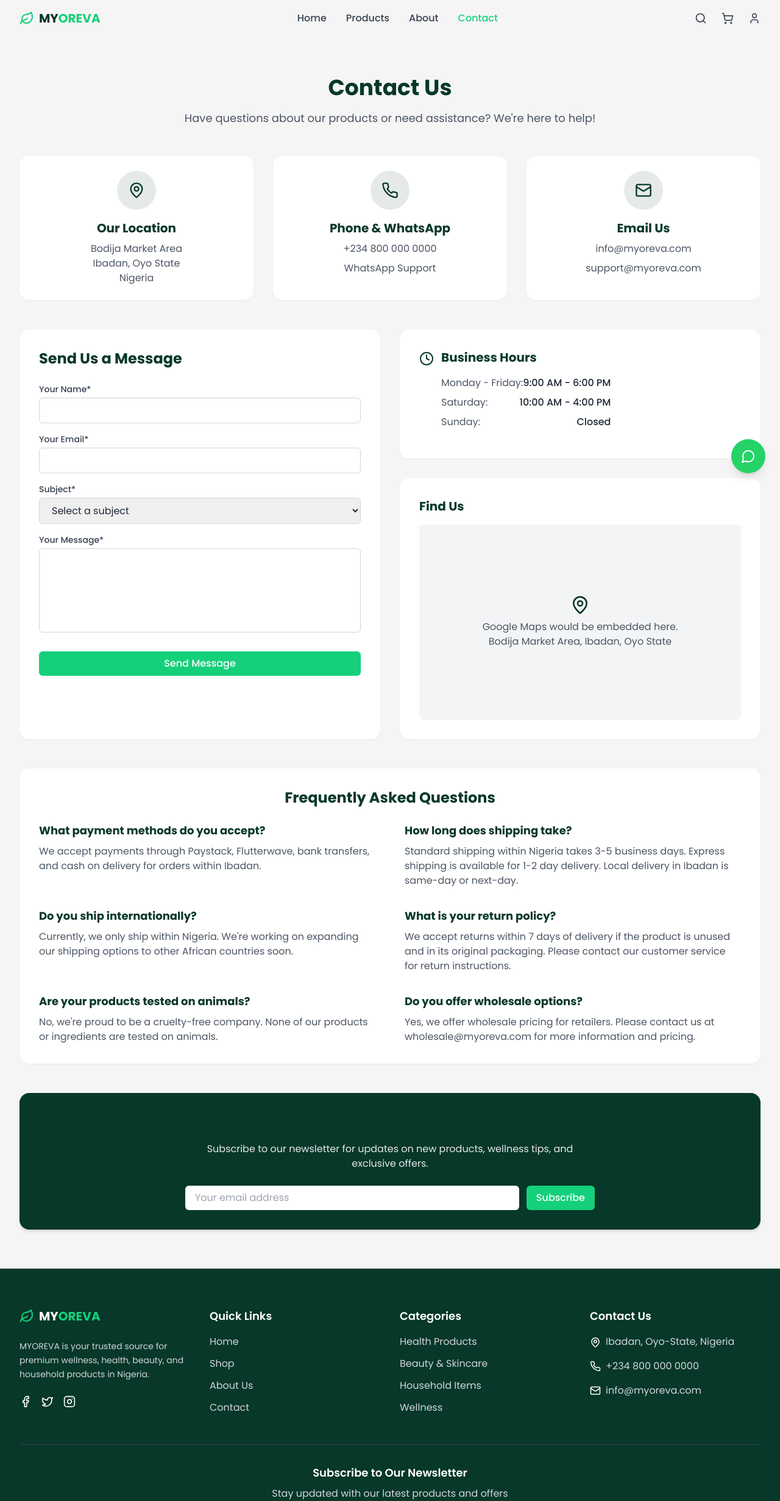
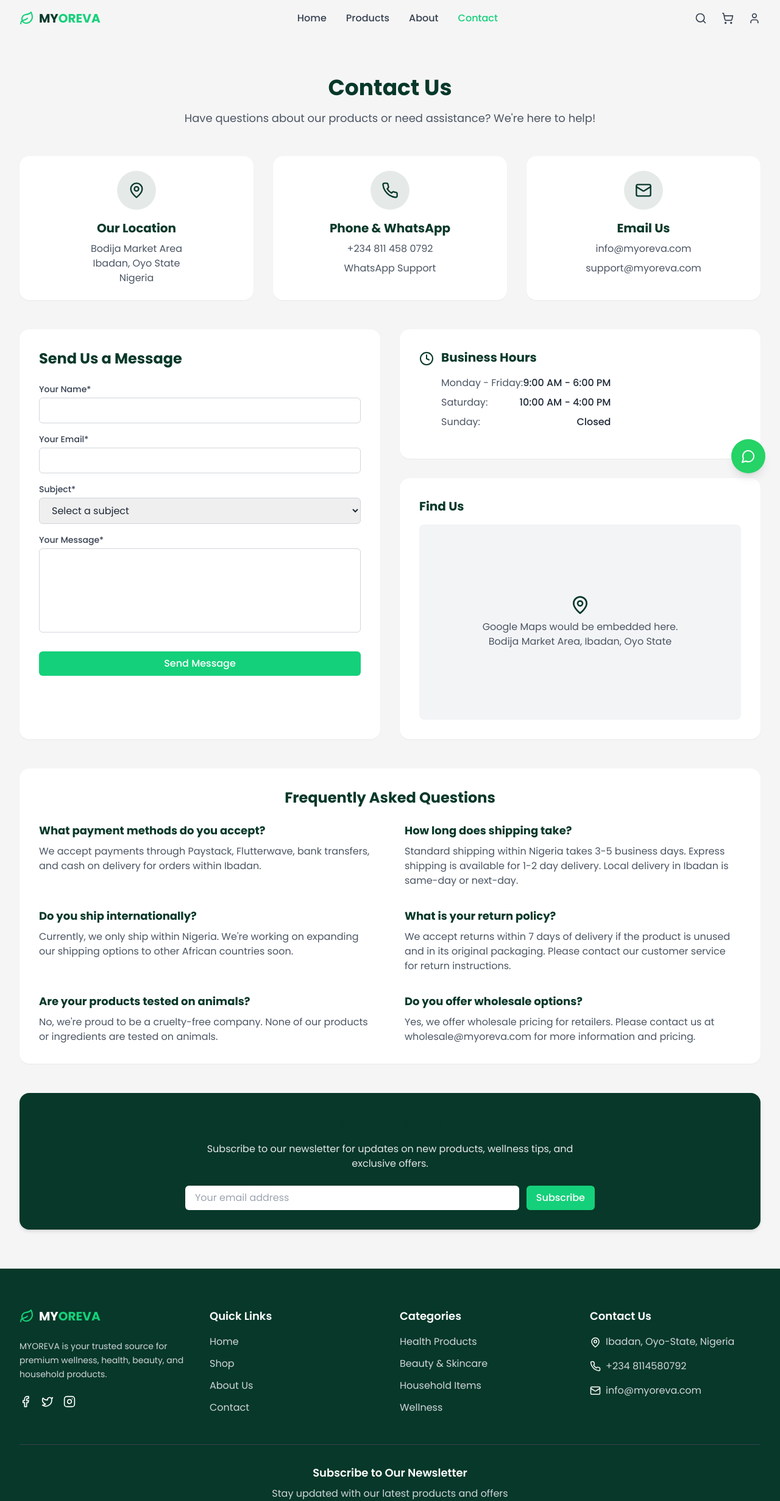
Before and after one commit to jayy-cyberr/Myoreva, a React (Vite) app: page /contact in a window 1280 px wide. Shown: the top 2461 px of the page at 61% size. Built offline with nearby package versions, Linux system fonts and the light colour scheme.

Commit message:
hero desc

```diff
--- a/src/components/layout/Footer.tsx
+++ b/src/components/layout/Footer.tsx
@@ -12,7 +12,7 @@ const Footer: React.FC = () => {
           <div className="space-y-6">
             <Logo variant="light" />
             <p className="text-gray-300 text-sm leading-relaxed">
-              MYOREVA is your trusted source for premium wellness, health, beauty, and household products in Nigeria.
+              MYOREVA is your trusted source for premium wellness, health, beauty, and household products.
             </p>
             <div className="flex space-x-4">
               <a href="https://facebook.com" className="text-white hover:text-secondary transition-colors" aria-label="Facebook">
@@ -75,7 +75,7 @@ const Footer: React.FC = () => {
               </li>
               <li className="flex items-center">
                 <Phone className="mr-2 flex-shrink-0" size={18} />
-                <a href="tel:+2348000000000" className="text-gray-300 hover:text-secondary transition-colors">+234 800 000 0000</a>
+                <a href="tel:+2348114580792" className="text-gray-300 hover:text-secondary transition-colors">+234 8114580792</a>
               </li>
               <li className="flex items-center">
                 <Mail className="mr-2 flex-shrink-0" size={18} />
--- a/src/components/ui/WhatsAppWidget.tsx
+++ b/src/components/ui/WhatsAppWidget.tsx
@@ -8,7 +8,7 @@ const WhatsAppWidget: React.FC = () => {
     setIsOpen(!isOpen);
   };
 
-  const whatsappNumber = '+2348000000000';
+  const whatsappNumber = '+2348114580792';
   const whatsappMessage = encodeURIComponent('Hello, I have a question about MYOREVA products.');
   const whatsappUrl = `https://wa.me/${whatsappNumber}?text=${whatsappMessage}`;
 
--- a/src/pages/ContactPage.tsx
+++ b/src/pages/ContactPage.tsx
@@ -96,10 +96,10 @@ const ContactPage: React.FC = () => {
             </div>
             <h3 className="text-xl font-bold mb-2">Phone & WhatsApp</h3>
             <p className="text-gray-600 mb-2">
-              <a href="tel:+2348000000000" className="hover:text-secondary">+234 800 000 0000</a>
+              <a href="tel:+2348114580792" className="hover:text-secondary">+234 811 458 0792</a>
             </p>
             <p className="text-gray-600">
-              <a href="https://wa.me/2348000000000" className="hover:text-secondary">WhatsApp Support</a>
+              <a href="https://wa.me/2348114580792" className="hover:text-secondary">WhatsApp Support</a>
             </p>
           </div>
 
--- a/src/pages/HomePage.tsx
+++ b/src/pages/HomePage.tsx
@@ -23,7 +23,7 @@ const HomePage: React.FC = () => {
               className="space-y-6"
             >
               <h1 className="text-4xl md:text-5xl font-bold text-white leading-tight">
-                Wellness <span className="text-secondary">Redefined</span> for Nigerian Lifestyles
+                Wellness <span className="text-secondary">Redefined</span> for Modern Living
               </h1>
               <p className="text-lg md:text-xl text-gray-200">
                 Premium health, beauty, and household products crafted with natural ingredients and African wellness traditions.
```
